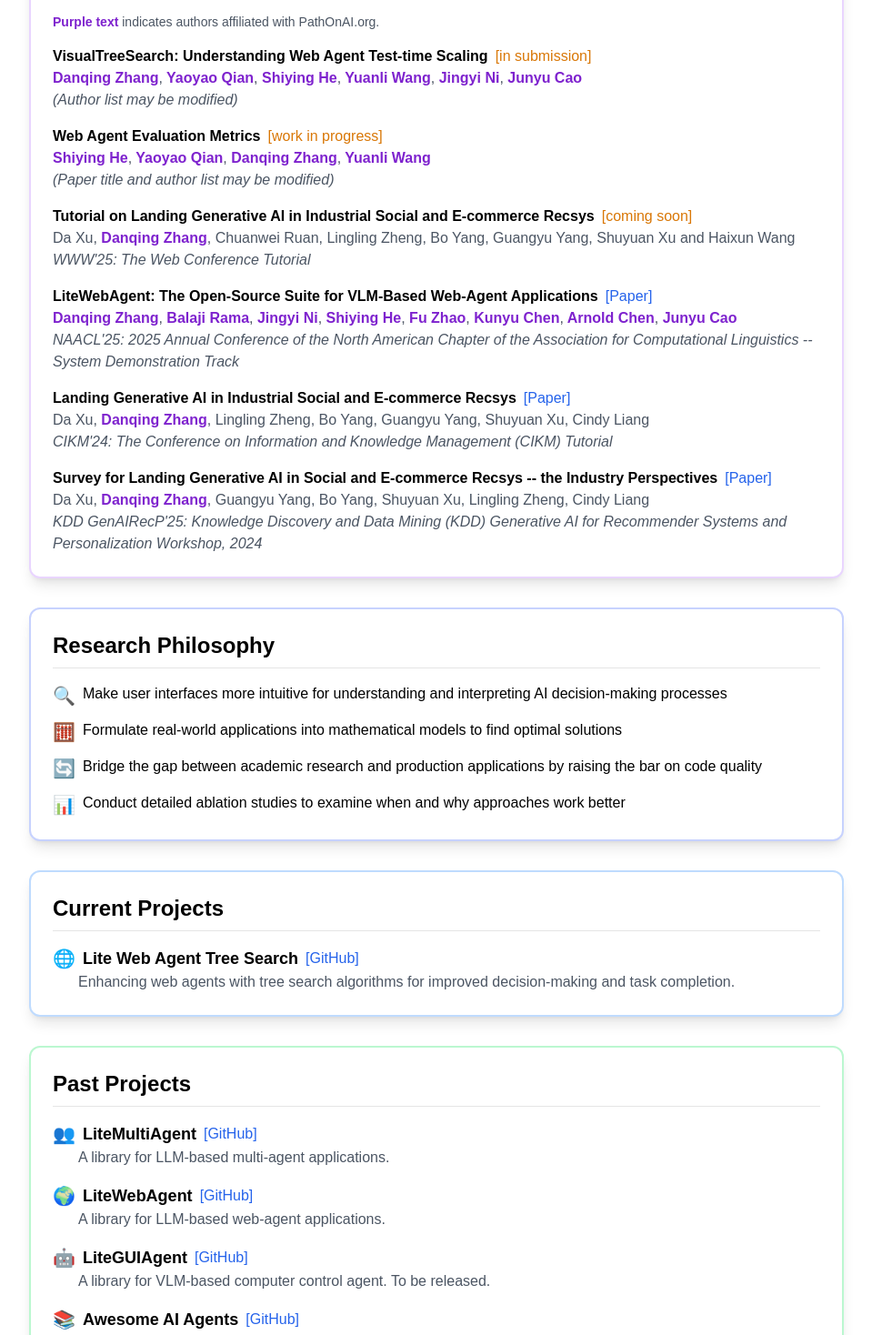
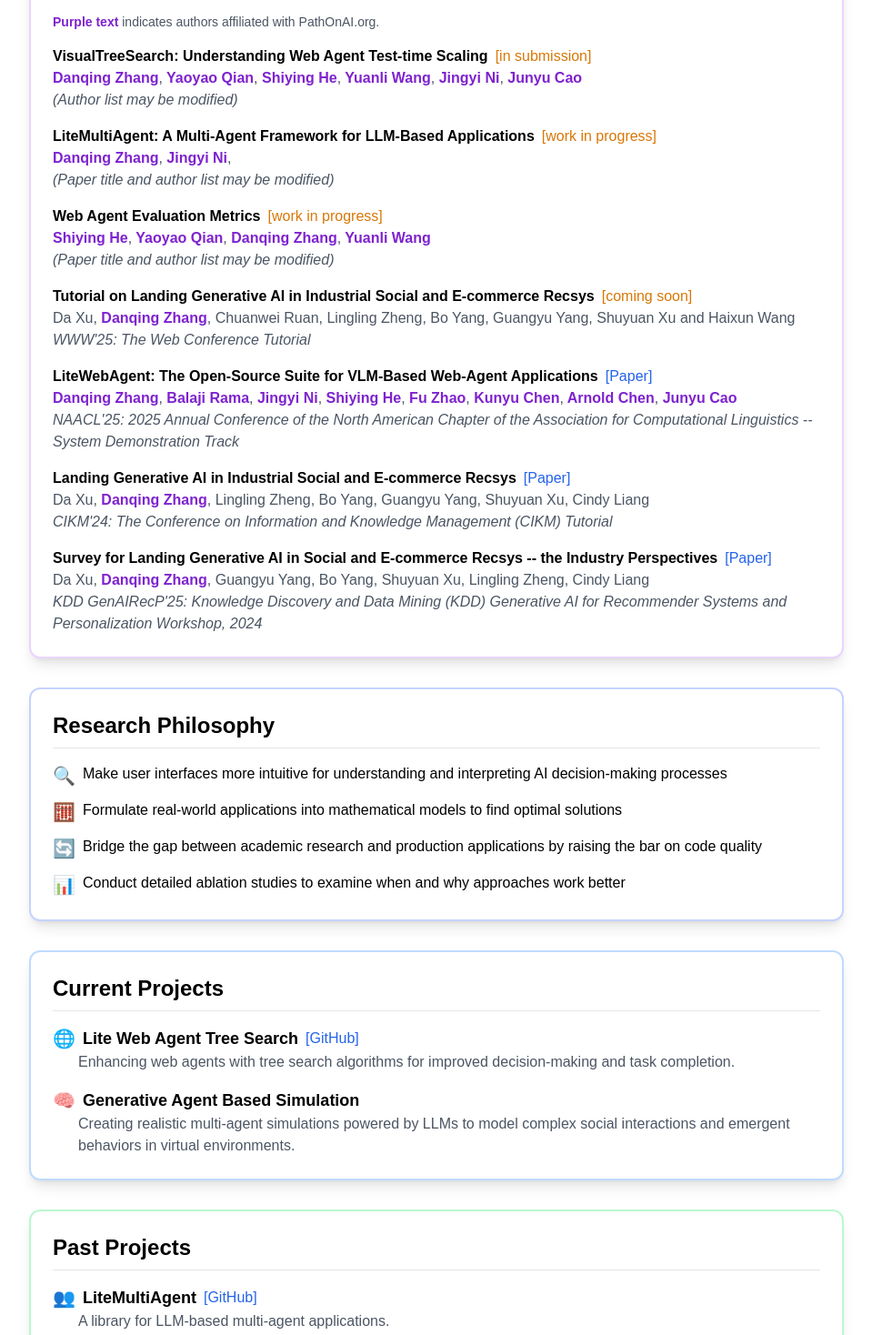
Before and after one commit to PathOnAIOrg/PathOnAI.org, a Next.js app in the folder website-app/: page /projects in a window 1280 px wide. Shown: the part 960-2428 px from the top of the page at 91% size, without its empty margins (160-1119 px from the left). Built offline with nearby package versions, Linux system fonts and the light colour scheme; no server answers.

Commit message:
update ongoing projects section

```diff
--- a/website-app/pages/projects/index.tsx
+++ b/website-app/pages/projects/index.tsx
@@ -36,6 +36,17 @@
                   <span className="text-purple-700 dark:text-purple-400 font-semibold"> Junyu Cao</span>
                 </div>
                 <div className="text-gray-600 dark:text-gray-300 italic">(Author list may be modified)</div>
+              </li>
+              <li className="flex flex-col">
+                <div className="flex items-center">
+                  <span className="font-semibold">LiteMultiAgent: A Multi-Agent Framework for LLM-Based Applications</span>
+                  <span className="text-amber-600 dark:text-amber-400 ml-2">[work in progress]</span>
+                </div>
+                <div className="text-gray-600 dark:text-gray-300">
+                  <span className="text-purple-700 dark:text-purple-400 font-semibold"> Danqing Zhang</span>,
+                  <span className="text-purple-700 dark:text-purple-400 font-semibold"> Jingyi Ni</span>,
+                </div>
+                <div className="text-gray-600 dark:text-gray-300 italic">(Paper title and author list may be modified)</div>
               </li>
               <li className="flex flex-col">
                 <div className="flex items-center">
@@ -133,12 +144,21 @@
                 <div className="flex items-center">
                   <span className="text-xl mr-2">🌐</span>
                   <span className="font-semibold text-lg">Lite Web Agent Tree Search</span>
-                  <a href="https://github.com/PathOnAI/LiteWebAgentTreeSearch" target="_blank" rel="noopener noreferrer" className="text-blue-600 dark:text-blue-400 hover:underline ml-2">
+                  <a href="https://github.com/PathOnAI/LWATS" target="_blank" rel="noopener noreferrer" className="text-blue-600 dark:text-blue-400 hover:underline ml-2">
                     [GitHub]
                   </a>
                 </div>
                 <div className="text-gray-600 dark:text-gray-300 ml-7">
                   Enhancing web agents with tree search algorithms for improved decision-making and task completion.
+                </div>
+              </li>
+              <li className="flex flex-col">
+                <div className="flex items-center">
+                  <span className="text-xl mr-2">🧠</span>
+                  <span className="font-semibold text-lg">Generative Agent Based Simulation</span>
+                </div>
+                <div className="text-gray-600 dark:text-gray-300 ml-7">
+                  Creating realistic multi-agent simulations powered by LLMs to model complex social interactions and emergent behaviors in virtual environments.
                 </div>
               </li>
             </ul>
```
